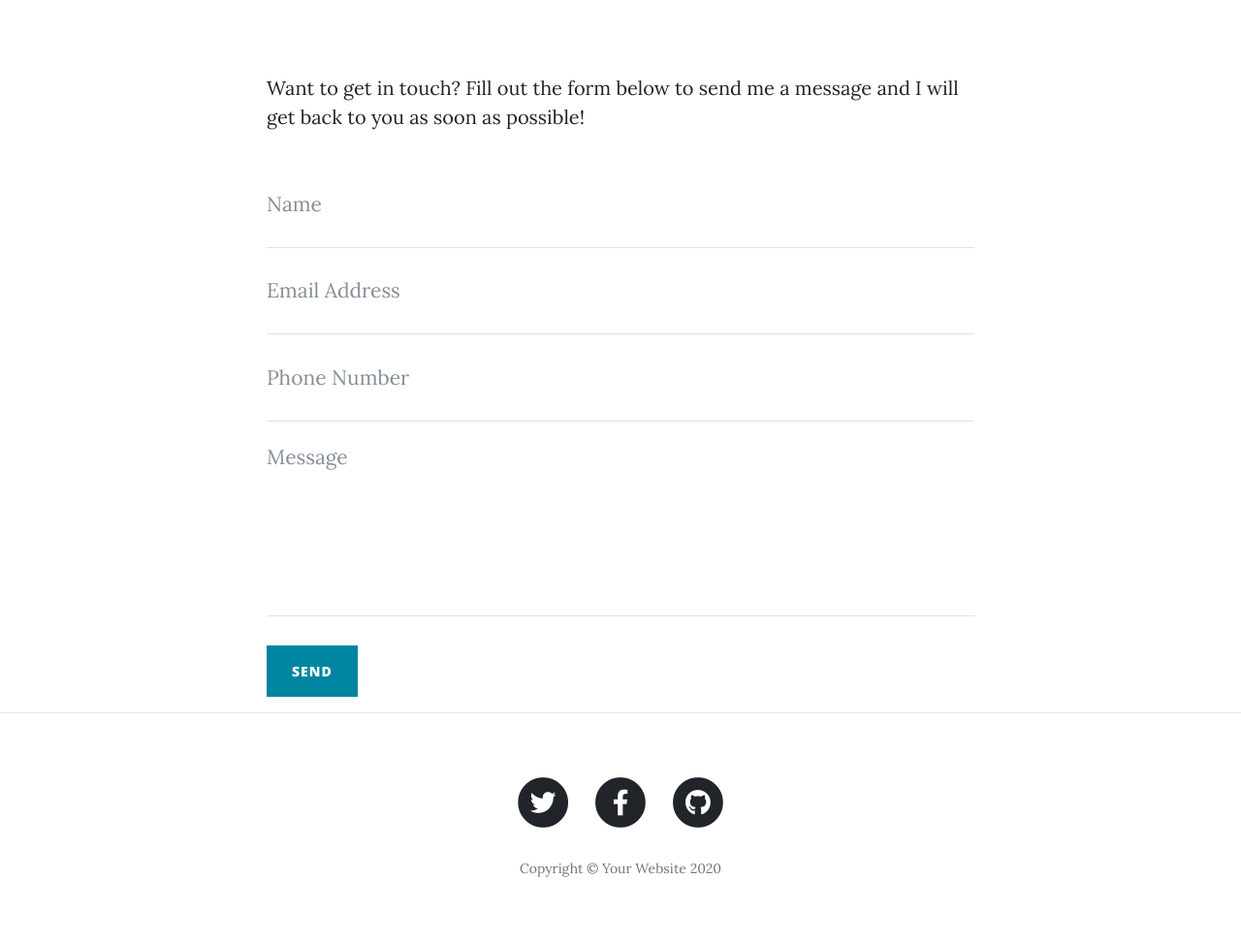
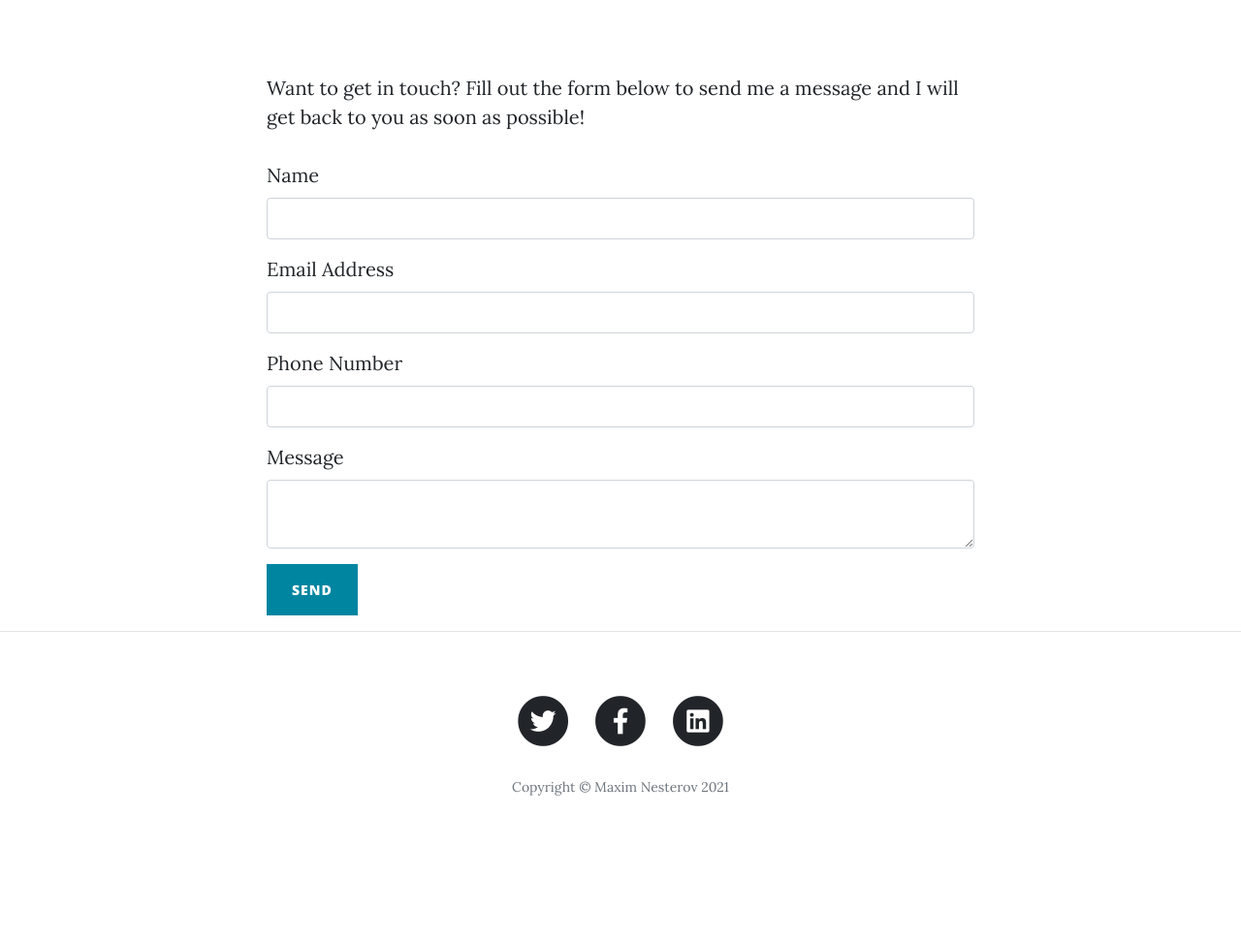
Before and after one commit to maxnesjp/Angela_website, a Flask app: page /contact in a window 1280 px wide. Shown: the part 536-1508 px from the top of the page at 97% size. After the commit the page ends 1357 px from the top, so only its background shows below. Run offline with Flask 2, Linux system fonts and the light colour scheme; some libraries are stand-ins or nearby versions.

Commit message:
add env add contact html and main update header main

```diff
--- a/forms.py
+++ b/forms.py
@@ -1,6 +1,6 @@
 from flask_wtf import FlaskForm
-from wtforms import StringField, SubmitField, PasswordField
-from wtforms.validators import DataRequired, URL
+from wtforms import StringField, SubmitField, PasswordField, TextAreaField
+from wtforms.validators import DataRequired, URL, Length
 from flask_ckeditor import CKEditorField
 
 
@@ -29,3 +29,15 @@ class LoginForm(FlaskForm):
 class CommentForm(FlaskForm):
     comment_text = CKEditorField("Comment", validators=[DataRequired()])
     submit = SubmitField("Submit Comment")
+
+
+class ContactForm(FlaskForm):
+    name = StringField(label="Name", validators=[DataRequired(message="Please enter your name.")])
+    email_address = StringField(label="Email Address",
+                                validators=[
+                                    DataRequired(message="This field is required."),
+                                    ])
+    phone_number = StringField(label="Phone Number", validators=[DataRequired(message="This field is required.")])
+    message_field = TextAreaField(label="Message",
+                                  validators=[DataRequired(message="This field is required."), Length(max=200)])
+    submit = SubmitField("Send")
--- a/main.py
+++ b/main.py
@@ -7,8 +7,15 @@ from werkzeug.security import generate_password_hash, check_password_hash
 from flask_sqlalchemy import SQLAlchemy
 from sqlalchemy.orm import relationship
 from flask_login import UserMixin, login_user, LoginManager, login_required, current_user, logout_user
-from forms import LoginForm, RegisterForm, CreatePostForm, CommentForm
+from forms import LoginForm, RegisterForm, CreatePostForm, CommentForm, ContactForm
 from flask_gravatar import Gravatar
+import os
+import smtplib
+
+MY_EMAIL = os.environ.get("MY_EMAIL")
+MY_PASSWORD = os.environ.get("PASSWORD")
+recipient = os.environ.get("OPPONENT_EMAIL")
+
 
 app = Flask(__name__)
 app.config['SECRET_KEY'] = '8BYkEfBA6O6donzWlSihBXox7C0sKR6b'
@@ -174,10 +181,33 @@ def about():
     return render_template("about.html", current_user=current_user)
 
 
-@app.route("/contact")
-def contact():
-    return render_template("contact.html", current_user=current_user)
+@app.route('/contact', methods=["POST", "GET"])
+def contact_page():
+    thanks_message = None
+    # Create a form
+    form = ContactForm()
+    if form.validate_on_submit():
+        name = form.name.data
+        email = form.email_address.data
+        phone = form.phone_number.data
+        message = form.message_field.data
+        thanks_message = "Successfully sent message"
+        send_email(f"{name}\n{email}\n{phone}\n{message}")
+        return render_template("contact.html", form=form, thanks_text=thanks_message)
+    else:
+        return render_template("contact.html", form=form, thanks_text=thanks_message)
 
+
+def send_email(text):
+    # Sending email (part of contact.html)
+    with smtplib.SMTP("smtp.gmail.com", 587) as connection:
+        connection.starttls()
+        connection.login(user=MY_EMAIL, password=MY_PASSWORD)
+        connection.sendmail(
+            from_addr=MY_EMAIL,
+            to_addrs=recipient,
+            msg=f"Subject:A message from your site\n\n{text}".encode("utf8")
+        )
 
 @app.route("/new-post", methods=["GET", "POST"])
 @admin_only
@@ -231,4 +261,4 @@ def delete_post(post_id):
 
 
 if __name__ == "__main__":
-    app.run()
+    app.run(debug=True)
--- a/templates/contact.html
+++ b/templates/contact.html
@@ -1,3 +1,5 @@
+{% import "bootstrap/wtf.html" as wtf %}
+
 {% include "header.html" %}
 
   <!-- Page Header -->
@@ -7,8 +9,12 @@
       <div class="row">
         <div class="col-lg-8 col-md-10 mx-auto">
           <div class="page-heading">
-            <h1>Contact Me</h1>
-            <span class="subheading">Have questions? I have answers.</span>
+            {% if thanks_text != None: %}
+              <h1>{{thanks_text}}</h1>
+              {% else: %}
+                <h1>Contact Me</h1>
+              <span class="subheading">Have questions? I have answers.</span>
+            {% endif %}
           </div>
         </div>
       </div>
@@ -19,43 +25,17 @@
   <div class="container">
     <div class="row">
       <div class="col-lg-8 col-md-10 mx-auto">
-        <p>Want to get in touch? Fill out the form below to send me a message and I will get back to you as soon as possible!</p>
+        {% if thanks_text != None: %}
+          <p style="margin: auto;width: 50%;padding-bottom: 200px;">
+            <a href="{{url_for('get_all_posts')}}">Go to Home Page</a>
+          </p>
+          {% else: %}
+            <p>Want to get in touch? Fill out the form below to send me a message and I will get back to you as soon as possible!</p>
+            {{wtf.quick_form(form, novalidate=True, button_map={'submit': 'primary'})}}
+        {% endif %}
         <!-- Contact Form - Enter your email address on line 19 of the mail/contact_me.php file to make this form work. -->
         <!-- WARNING: Some web hosts do not allow emails to be sent through forms to common mail hosts like Gmail or Yahoo. It's recommended that you use a private domain email address! -->
         <!-- To use the contact form, your site must be on a live web host with PHP! The form will not work locally! -->
-        <form name="sentMessage" id="contactForm" novalidate>
-          <div class="control-group">
-            <div class="form-group floating-label-form-group controls">
-              <label>Name</label>
-              <input type="text" class="form-control" placeholder="Name" id="name" required data-validation-required-message="Please enter your name.">
-              <p class="help-block text-danger"></p>
-            </div>
-          </div>
-          <div class="control-group">
-            <div class="form-group floating-label-form-group controls">
-              <label>Email Address</label>
-              <input type="email" class="form-control" placeholder="Email Address" id="email" required data-validation-required-message="Please enter your email address.">
-              <p class="help-block text-danger"></p>
-            </div>
-          </div>
-          <div class="control-group">
-            <div class="form-group col-xs-12 floating-label-form-group controls">
-              <label>Phone Number</label>
-              <input type="tel" class="form-control" placeholder="Phone Number" id="phone" required data-validation-required-message="Please enter your phone number.">
-              <p class="help-block text-danger"></p>
-            </div>
-          </div>
-          <div class="control-group">
-            <div class="form-group floating-label-form-group controls">
-              <label>Message</label>
-              <textarea rows="5" class="form-control" placeholder="Message" id="message" required data-validation-required-message="Please enter a message."></textarea>
-              <p class="help-block text-danger"></p>
-            </div>
-          </div>
-          <br>
-          <div id="success"></div>
-          <button type="submit" class="btn btn-primary" id="sendMessageButton">Send</button>
-        </form>
       </div>
     </div>
   </div>
--- a/templates/footer.html
+++ b/templates/footer.html
@@ -5,7 +5,7 @@
         <div class="col-lg-8 col-md-10 mx-auto">
           <ul class="list-inline text-center">
             <li class="list-inline-item">
-              <a href="#">
+              <a href="https://twitter.com/MaximNesterov19">
                 <span class="fa-stack fa-lg">
                   <i class="fas fa-circle fa-stack-2x"></i>
                   <i class="fab fa-twitter fa-stack-1x fa-inverse"></i>
@@ -13,7 +13,7 @@
               </a>
             </li>
             <li class="list-inline-item">
-              <a href="#">
+              <a href="https://www.facebook.com/NesMaxJP">
                 <span class="fa-stack fa-lg">
                   <i class="fas fa-circle fa-stack-2x"></i>
                   <i class="fab fa-facebook-f fa-stack-1x fa-inverse"></i>
@@ -21,15 +21,15 @@
               </a>
             </li>
             <li class="list-inline-item">
-              <a href="#">
+              <a href="https://www.linkedin.com/in/maxim-nesterov-7b31a9180/">
                 <span class="fa-stack fa-lg">
                   <i class="fas fa-circle fa-stack-2x"></i>
-                  <i class="fab fa-github fa-stack-1x fa-inverse"></i>
+                  <i class="fab fa-linkedin fa-stack-1x fa-inverse"></i>
                 </span>
               </a>
             </li>
           </ul>
-          <p class="copyright text-muted">Copyright &copy; Your Website 2020</p>
+          <p class="copyright text-muted">Copyright &copy; Maxim Nesterov 2021</p>
         </div>
       </div>
     </div>
--- a/templates/header.html
+++ b/templates/header.html
@@ -54,7 +54,7 @@
             <a class="nav-link" href="{{ url_for('about') }}">About</a>
           </li>
           <li class="nav-item">
-            <a class="nav-link" href="{{ url_for('contact') }}">Contact</a>
+            <a class="nav-link" href="{{ url_for('contact_page') }}">Contact</a>
           </li>
         </ul>
       </div>
--- a/templates/index.html
+++ b/templates/index.html
@@ -1,7 +1,7 @@
 {% include "header.html" %}
 
   <!-- Page Header -->
-  <header class="masthead" style="background-image: url('https://images.unsplash.com/photo-1470092306007-055b6797ca72?ixlib=rb-1.2.1&auto=format&fit=crop&w=668&q=80')">
+  <header class="masthead" style="background-image: url('https://images.unsplash.com/photo-1544885935-98dd03b09034?ixid=MXwxMjA3fDB8MHxwaG90by1wYWdlfHx8fGVufDB8fHw%3D&ixlib=rb-1.2.1&auto=format&fit=crop&w=634&q=80')">
     <div class="overlay"></div>
     <div class="container">
       <div class="row">
```
Also changed, not shown: 1 other file.
